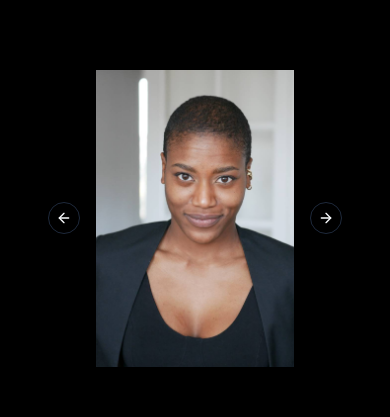
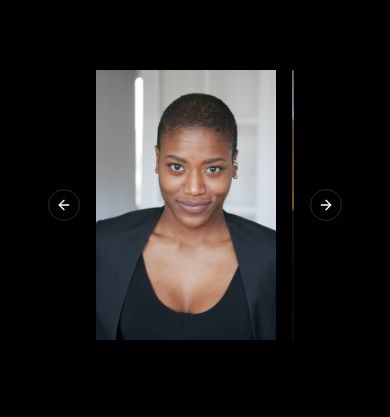
Before and after one commit to GalsenBoy/sandra-parfait-official, a React (Vite) app: page / in a window 390 px wide. Shown: the part 3439-3856 px from the top of the page. Built offline with nearby package versions, Linux system fonts and the light colour scheme.

Commit message:
:iphone::lipstick: fix: iphone, iOS photo carousel displaying bug due to basis-full applied on small devices

```diff
--- a/src/components/galleries/photos-carousel.tsx
+++ b/src/components/galleries/photos-carousel.tsx
@@ -8,7 +8,7 @@ function PhotosCarousel() {
     <Carousel opts={{ align: "start", loop: true }} plugins={[Autoplay({ delay: 3500 })]}>
       <CarouselContent>
         {photos.map((photo: IPhoto) => (
-          <CarouselItem className="md:basis-1/2 lg:basis-1/3">
+          <CarouselItem className="basis-11/12 md:basis-1/2 lg:basis-1/3">
             <img src={photo.url} alt={photo.name} className="object-cover min-h-full h-full" />
           </CarouselItem>
         ))}
```
